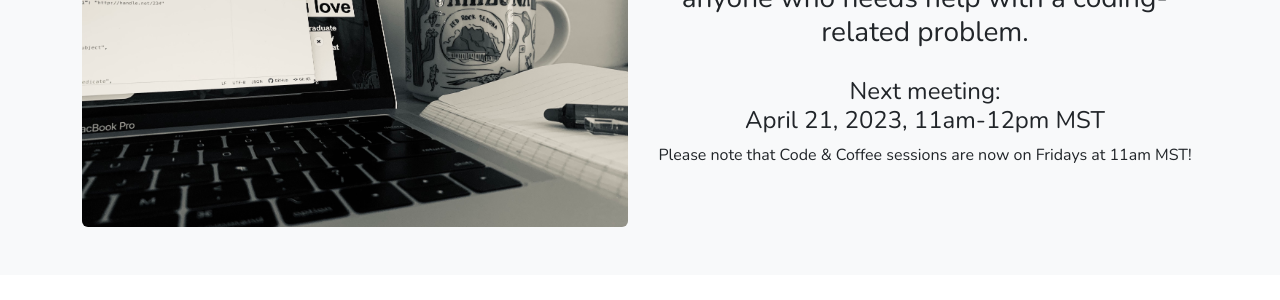
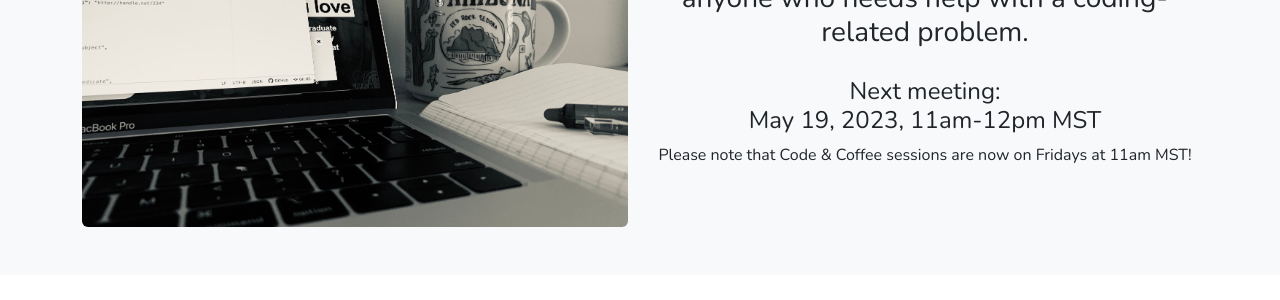
Before and after one commit to rse-asu/rse-asu.github.io, a Jekyll site: the page built from code-coffee.html, in a window 1280 px wide. Shown: the part 253-553 px from the top of the page. Built offline with Jekyll 4.4.1, drawn with Linux system fonts in a browser that asks for light colours; nearby versions of some CDN libraries.

Commit message:
May code and coffee

```diff
--- a/code-coffee.html
+++ b/code-coffee.html
@@ -14,7 +14,7 @@ title: Code & Coffee
                 <h3>Monthly ASU Code and Coffee session for anyone who needs help with a coding-related problem.</h3>
                 <h4 style="padding-top: 20px">
                     Next meeting: <br>
-                    April 21, 2023, 11am-12pm MST
+                    May 19, 2023, 11am-12pm MST
                 </h4>
                 <p>
                     Please note that Code & Coffee sessions are now on Fridays at 11am MST!
```
